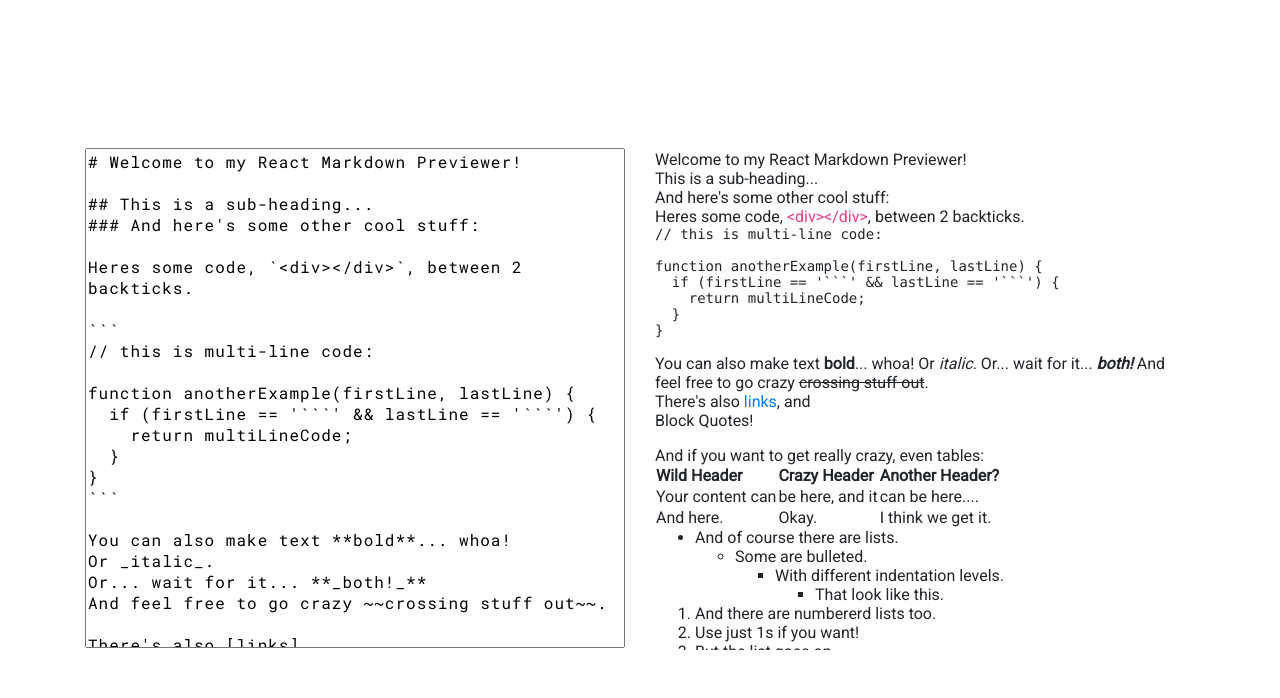
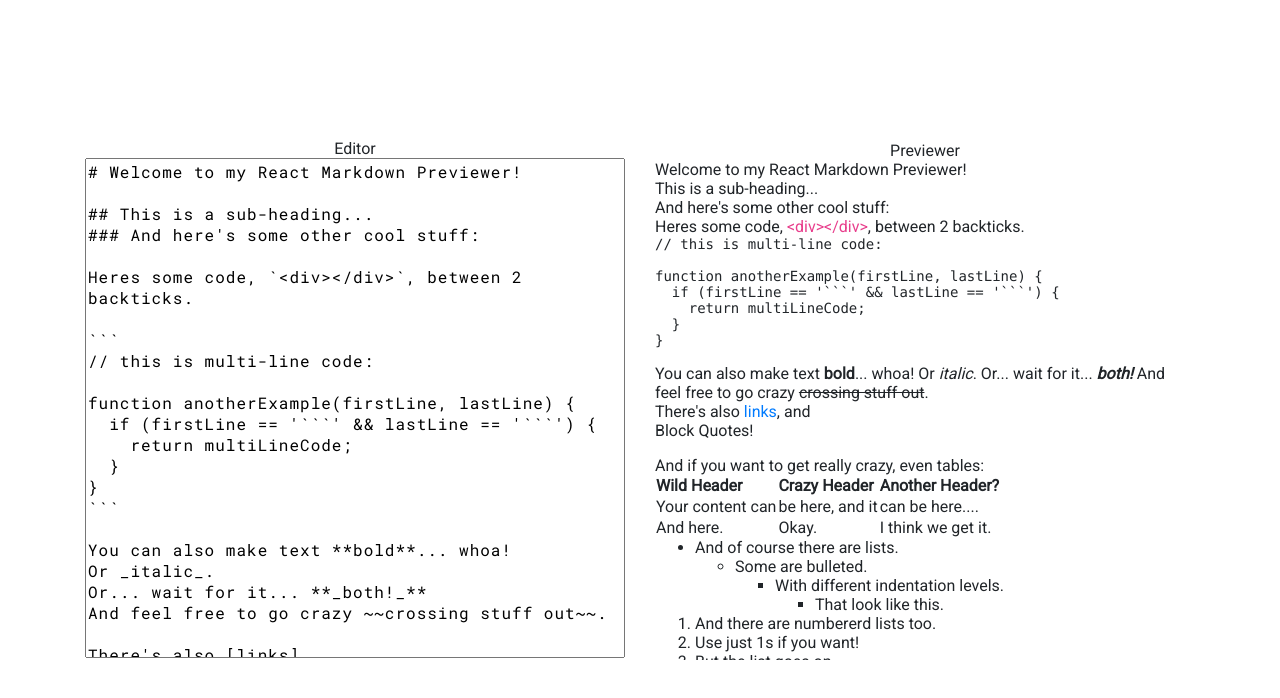
Before and after one commit to jodaz/markdown-previewer, a React (Create React App) app: page / in a window 1280 px wide. Shown: the top 698 px of the page. Built offline with nearby package versions, Linux system fonts and the light colour scheme; grey boxes are pictures that could not be loaded; the HTML template or start-up script is replaced by a standard one.

Commit message:
Create header component for editor and previewer

```diff
--- a/src/App.js
+++ b/src/App.js
@@ -5,6 +5,7 @@
 const Editor = (props) => {
   return(
     <div id="editor" className="col-md-6">
+      <ComponentHeader name={{__html: 'Editor'}} />
       <textarea id="editor" className="editor"
         value={props.markdown}
         onChange={props.onChange}
@@ -16,8 +17,17 @@
 const Previewer = (props) => {
   return(
     <div className="col-md-6">
+      <ComponentHeader name={{__html: 'Previewer'}} />
       <div id="preview" className="previewer" dangerouslySetInnerHTML={props.data}>
       </div>
+    </div>
+  );
+}
+
+const ComponentHeader = (props) => {
+  return(
+    <div className="bar-toggle">
+      <h2 className="text-center" dangerouslySetInnerHTML={props.name}></h2>
     </div>
   );
 }
```
